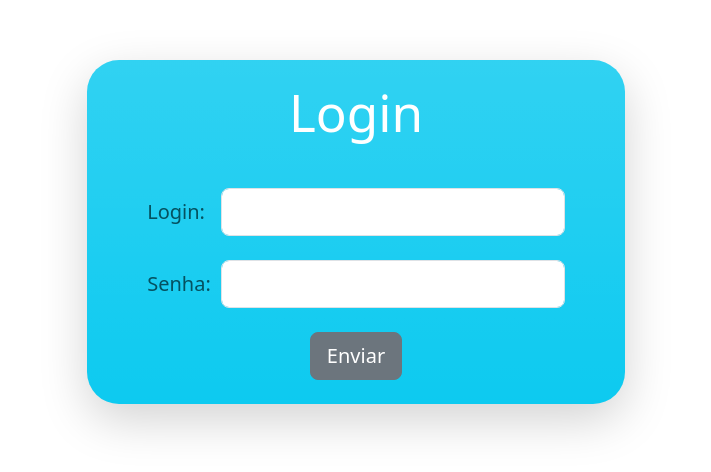
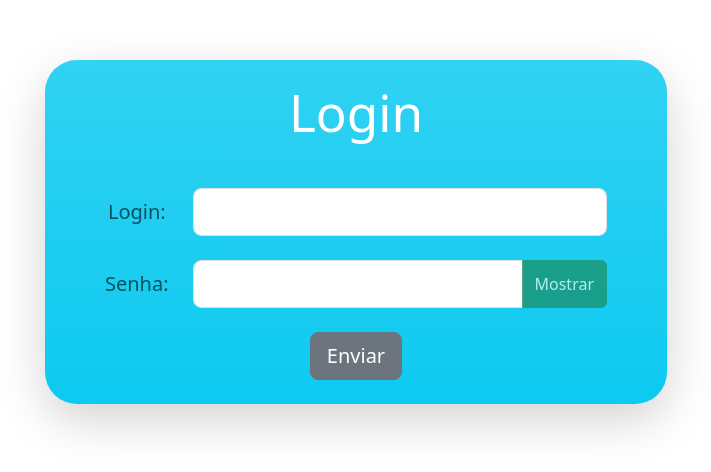
Before and after one commit to Hanzothe/Qtalgit, a React (Vite) app in the folder frontend/: page / in a window 1280 px wide. Shown: the part 156-628 px from the top of the page, without its empty margins (284-995 px from the left). Built offline with nearby package versions, Linux system fonts and the light colour scheme.

Commit message:
Update Login.tsx

```diff
--- a/frontend/src/Login.tsx
+++ b/frontend/src/Login.tsx
@@ -2,7 +2,7 @@ import React, { useState, useEffect } from "react";
 import axios from "axios";
 import "bootstrap/dist/css/bootstrap.min.css";
 import "./App.css";
-import { Alert, Button, Col, Container, Form, Row } from "react-bootstrap";
+import { Alert, Button, Col, Container, Form, InputGroup, Row } from "react-bootstrap";
 import InputMask from 'react-input-mask';
 
 interface Funcionario {
@@ -119,13 +119,24 @@ export function Login() {
             </Form.Label>
           </Col>
           <Col sm={10}>
+          <InputGroup>
             <Form.Control
               type={showPassword ? 'text' : 'password'}
               value={password}
-              onChange={(e) => setPassword}
+              onChange={(e) => setPassword(e.target.value)}
               name="senha"
               className="form-control-lg"
             />
+            <Button
+            variant={showPassword ?"danger": "success"}
+            disabled={password.length === 0}
+            // className="bg-dark"
+            onClick={handleTogglePassword}
+            >
+              {showPassword? 'Esconder': 'Mostrar'}
+            </Button>
+
+          </InputGroup>
           </Col>
         </Row>
 
```
